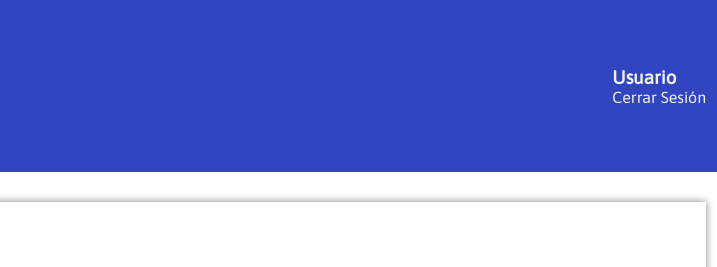
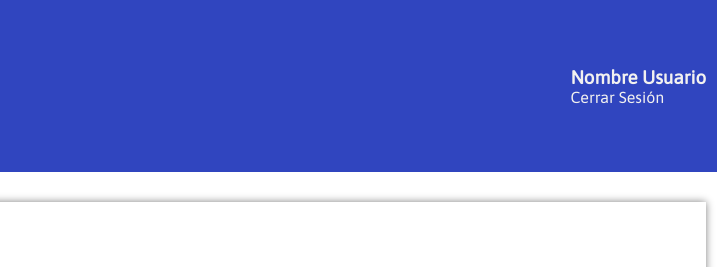
Before and after one commit to A-Zerpa/P.web, a plain HTML site: page TPPerfil.HTML in a window 1280 px wide. Shown: the top 267 px of the page, 446-1163 px from the left. Drawn offline with Linux system fonts and the light colour scheme.

Commit message:
Mostrar nombre del perfil en el header

```diff
--- a/TPPerfil.HTML
+++ b/TPPerfil.HTML
@@ -8,7 +8,6 @@
   <link rel="stylesheet" href="css/principal.css" />
   <link rel="stylesheet" href="css/perfil.css" />
   <script src="js/perfil.js"></script>
-  <script src="js/headerPerfil.js"></script>
   <title>Perfil</title>
 </head>
 
```
